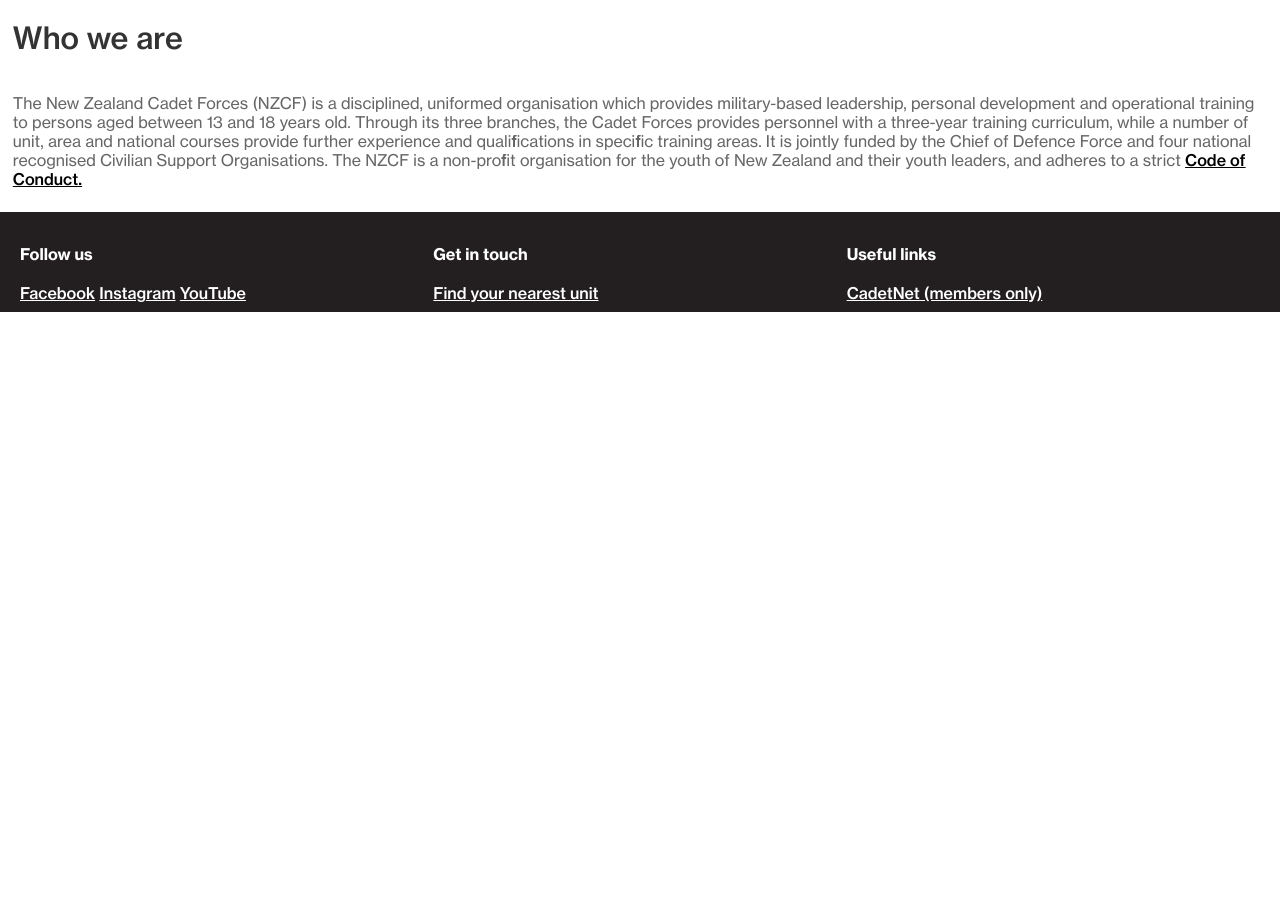
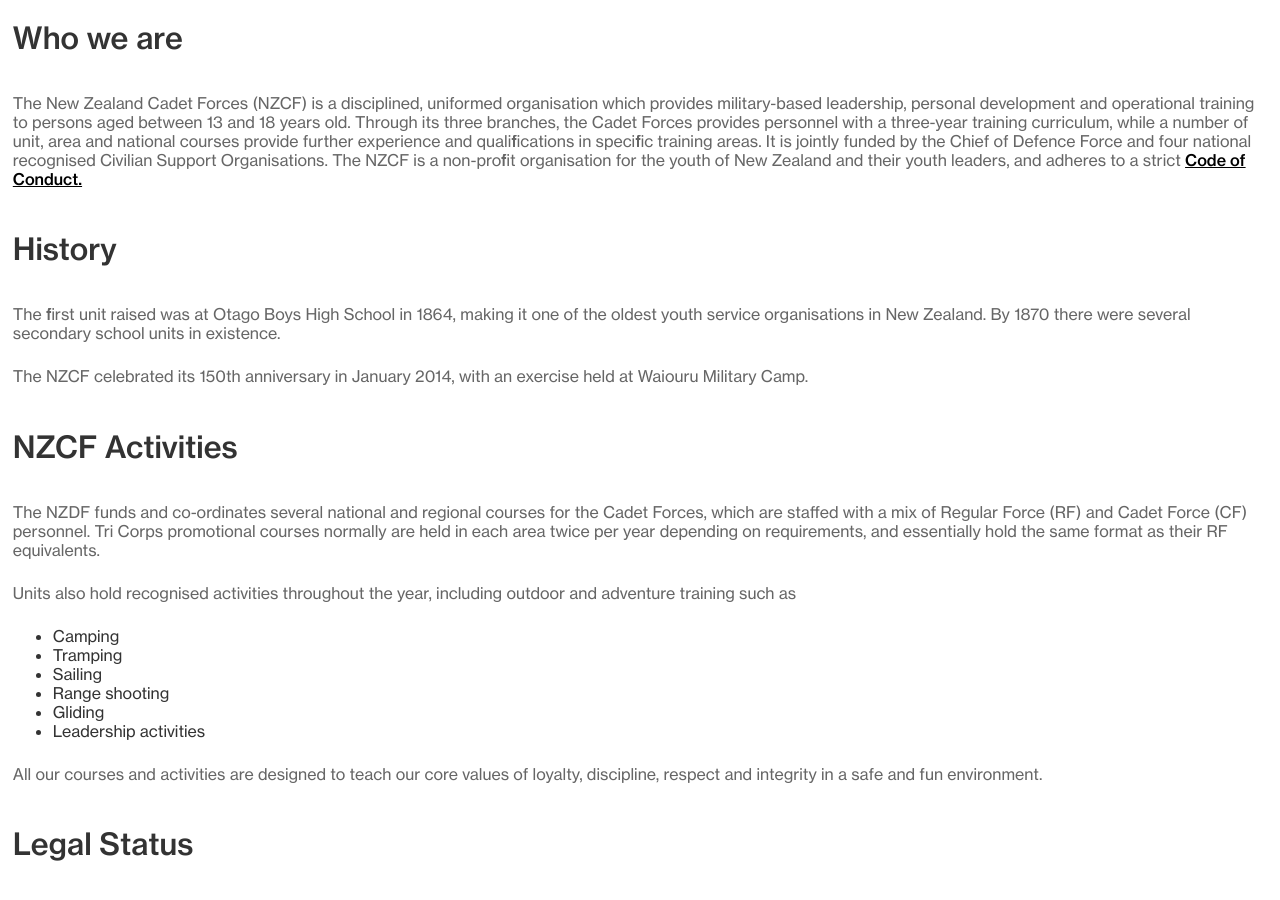
Before and after one commit to New-Zealand-Cadet-Forces/op-refresh, a Jekyll site: the page built from about.md, in a window 1280 px wide and 1400 px high, cut to the strip 382-1282 px from the top of the window. Built offline with Jekyll 4.4.1, drawn with Linux system fonts in a browser that asks for light colours; some of the changed text lies outside the part shown.

Commit message:
Bring over sanitised About page content

```diff
--- a/about.md
+++ b/about.md
@@ -4,3 +4,20 @@
 
 <h2>Who we are</h2>
 <p>The New Zealand Cadet Forces (NZCF) is a disciplined, uniformed organisation which provides military-based leadership, personal development and operational training to persons aged between 13 and 18 years old. Through its three branches, the Cadet Forces provides personnel with a three-year training curriculum, while a number of unit, area and national courses provide further experience and qualifications in specific training areas. It is jointly funded by the Chief of Defence Force and four national recognised Civilian Support Organisations. The NZCF is a non-profit organisation for the youth of New Zealand and their youth leaders, and adheres to a strict <a href="conduct.html">Code of Conduct.</a></p>
+<h2>History</h2>
+<p>The first unit raised was at Otago Boys High School in 1864, making it one of the oldest youth service organisations in New Zealand. By 1870 there were several secondary school units in existence.</p>
+<p>The NZCF celebrated its 150th anniversary in January 2014, with an exercise held at Waiouru Military Camp.</p>
+<h2>NZCF Activities</h2>
+<p>The NZDF funds and co-ordinates several national and regional courses for the Cadet Forces, which are staffed with a mix of Regular Force (RF) and Cadet Force (CF) personnel. Tri Corps promotional courses normally are held in each area twice per year depending on requirements, and essentially hold the same format as their RF equivalents.</p>
+<p>Units also hold recognised activities throughout the year, including outdoor and adventure training such as</p>
+<ul>
+    <li>Camping</li>
+    <li>Tramping</li>
+    <li>Sailing</li>
+    <li>Range shooting</li>
+    <li>Gliding</li>
+    <li>Leadership activities</li>
+</ul>
+<p>All our courses and activities are designed to teach our core values of loyalty, discipline, respect and integrity in a safe and fun environment.</p>
+<h2>Legal Status</h2>
+<p>The New Zealand Cadet Forces is currently covered by the Defence Act 1990. The Minister of Defence holds ultimate control, with the Chief of Defence Force (CDF) in a compulsory directorial role. Any unit of the Cadet Forces must be attached to the Air Training Corps, New Zealand Cadet Corps or Sea Cadet Corps.</p>
```
